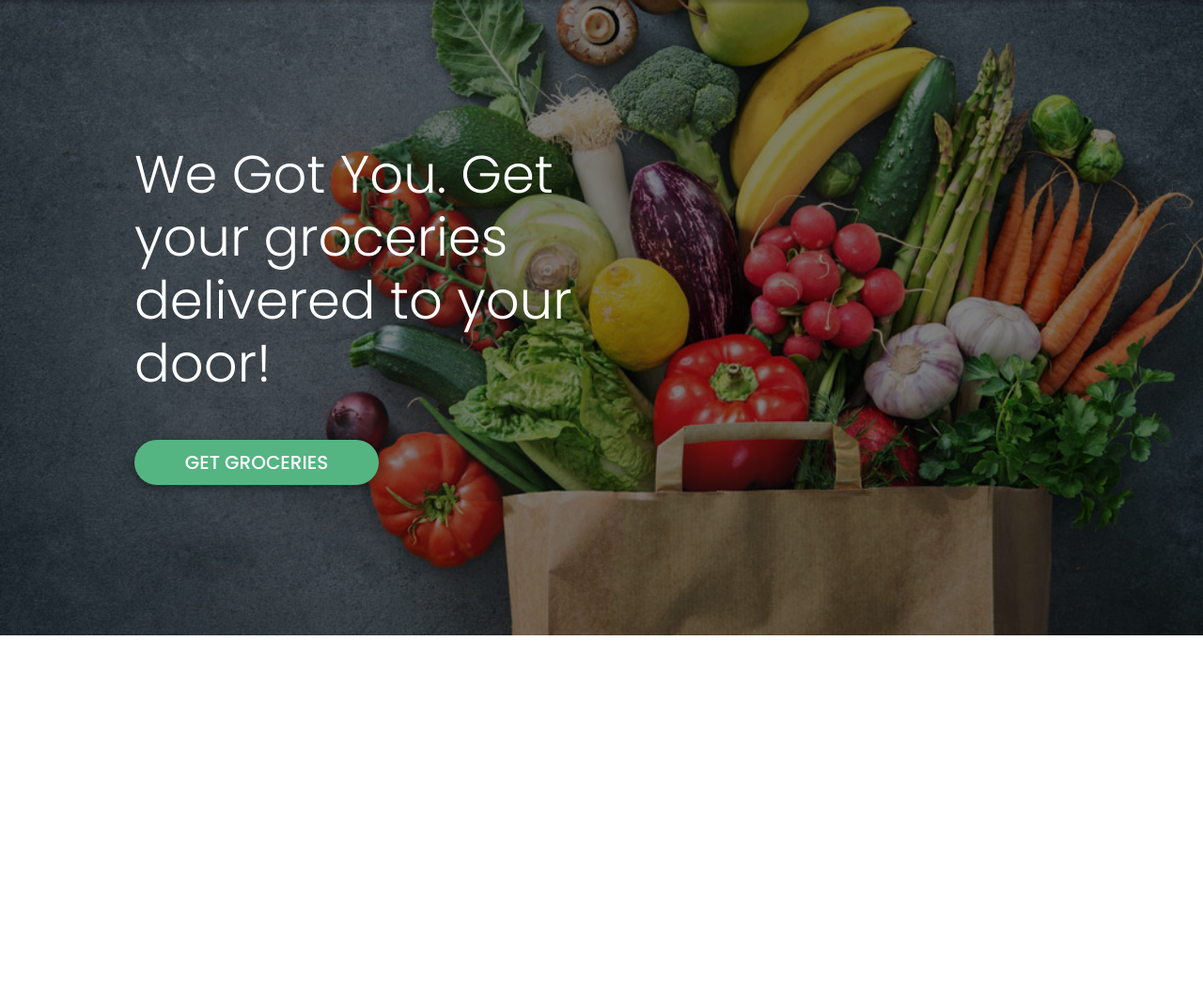
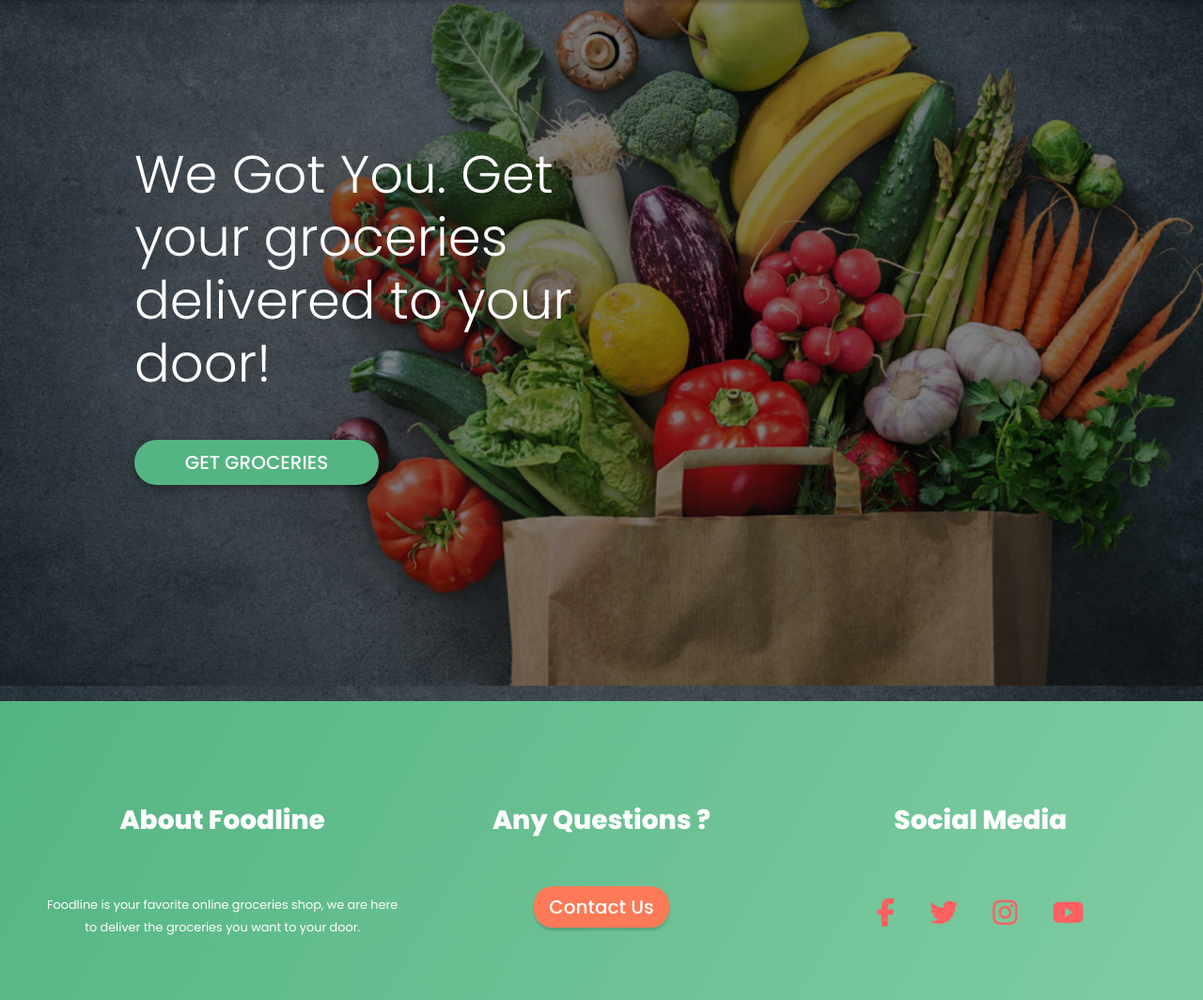
Before and after one commit to Code-Institute-Submissions/foodline, a Django app: page / in a window 1280 px wide. Shown: the part 124-1188 px from the top of the page at 94% size. Before the commit the page ends 800 px from the top, so only its background shows below. Run offline with Django 3.2, Linux system fonts and the light colour scheme; some libraries are stand-ins or nearby versions.

Commit message:
Added Footer to base template

```diff
--- a/static/css/base.css
+++ b/static/css/base.css
@@ -447,6 +447,57 @@ body {
     text-align: center;
 }
 
+.footer-box {
+    height: auto;
+    width: 100%;
+    color: white;
+    background-image: linear-gradient(120deg, #54B582 0%, #7fcca3 100%);
+    text-align: center;
+    font-weight: 600;
+    padding: 50px;
+    margin-top: 70px;
+}
+
+.footer-box a:hover {
+    cursor: pointer;
+    text-decoration: none;
+}
+
+.contact-btn {
+    background: #FC7A57;
+    border-radius: 20px;
+    color: white;
+    font-weight: 500;
+    box-shadow: 0 3px 3px rgb(0 0 0 / 0.16);
+    text-decoration: none;
+}
+
+.contact-btn:hover {
+    color: #FC7A57;
+    background: white;
+    box-shadow: 0 3px 3px rgb(0 0 0 / 0.40);
+}
+
+.footer-header {
+    margin: 20px;
+    padding: 40px;
+    font-weight: 800;
+}
+
+.footer-header p a {
+    margin-bottom: 20px;
+}
+
+.social-footer {
+    font-size: 30px;
+    padding: 15px;
+    color: #FF6060;
+}
+
+.social-footer:hover {
+    color: white;
+}
+
 
 /* -------------------------------- Media Queries */
 
@@ -482,3 +533,9 @@ body {
         height: calc(100vh - 116px);
     }
 }
+
+@media (max-width: 812px) {
+    .footer-box {
+        height: 800px;
+    }
+}
--- a/templates/base.html
+++ b/templates/base.html
@@ -140,6 +140,38 @@
     {% block content %}
     {% endblock %}
 
+<!-- Footer -->
+<footer class="footer-box">
+    <div class="row">
+        <div class="col-sm-12 col-md-4">
+            <h3 class="footer-header">About Foodline</h3>
+            <p><small>Foodline is your favorite online groceries shop,
+                    we are here to deliver the groceries you want to your door.
+                </small>
+            </p>
+        </div>
+        <div class="col-xs-6 col-md-4">
+            <h3 class="footer-header">Any Questions ?</h3>
+            <a href="" class="btn-lg contact-btn" aria-label="contact">Contact Us</a>
+        </div>
+        <div class="col-xs-6 col-md-4">
+            <h3 class="footer-header">Social Media</h3>
+            <a class="social-footer" href="www.facebook.com" target="_blank" rel="noreferrer">
+                <i class="fa fa-facebook"></i>
+            </a>
+            <a class="social-footer" href="www.twitter.com" target="_blank" rel="noreferrer">
+                <i class="fa fa-twitter"></i>
+            </a>
+            <a class="social-footer" href="www.instagram.com" target="_blank" rel="noreferrer">
+                <i class="fab fa-instagram"></i>
+            </a>
+            <a class="social-footer" href="www.youtube.com" target="_blank" rel="noreferrer">
+                <i class="fab fa-youtube"></i>
+            </a>
+        </div>
+    </div>
+</footer>
+
     {% block postloadjs %}
     <script type="text/javascript">
         $('.toast').toast('show');
```
